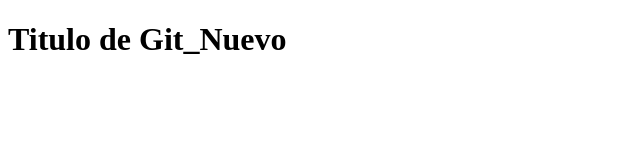
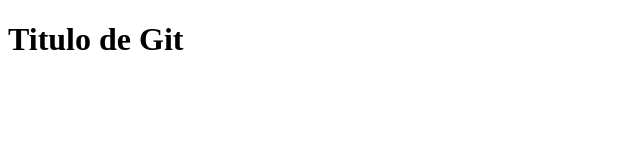
Before and after one commit to vvalenzuela/HelloWorld_GIT, a plain HTML site: page index.html in a window 1280 px wide. Shown: the whole page, without its empty margins (0-640 px from the left). Drawn offline with Linux system fonts and the light colour scheme.

Commit message:
Revert "" se modifico el index ""
This reverts commit 15abef12c58b5093fa15866bf749a514b74c75fa.

```diff
--- a/index.html
+++ b/index.html
@@ -7,6 +7,6 @@
     <title>Demos de GIT</title>
 </head>
 <body>
-    <h1>Titulo de Git_Nuevo</h1>
+    <h1>Titulo de Git</h1>
 </body>
 </html>
```
